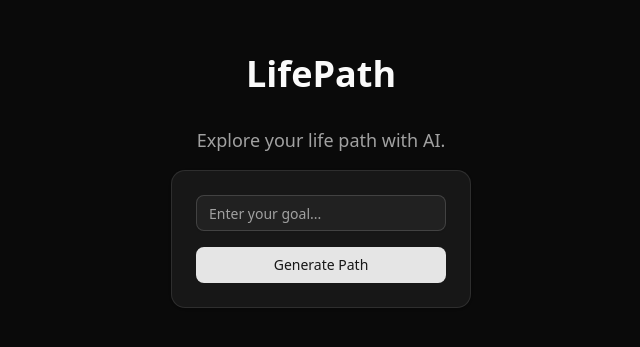
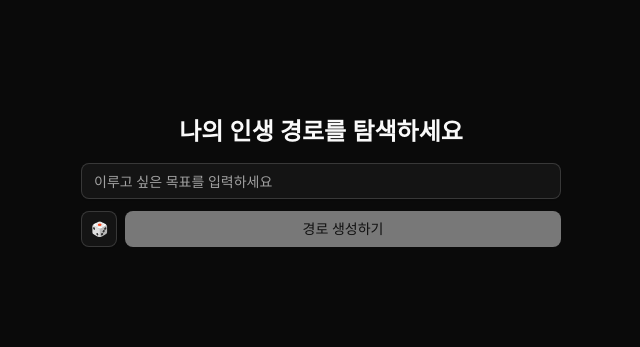
Before and after one commit to e7217/gemini-hkt, a Next.js app: page / in a window 1280 px wide. Shown: the part 219-566 px from the top of the page, without its empty margins (319-959 px from the left). Built offline with nearby package versions, Linux system fonts and the light colour scheme.

Commit message:
feat: implement 008-goal-input-ui

```diff
--- a/app/page.tsx
+++ b/app/page.tsx
@@ -1,18 +1,5 @@
-import { Button } from "@/components/ui/button";
-import { Input } from "@/components/ui/input";
-import { Card } from "@/components/ui/card";
+import { LifePathView } from '@/components/LifePathView';
 
-export default function Home() {
-  return (
-    <div className="min-h-screen bg-background text-foreground flex flex-col items-center justify-center p-8 gap-4">
-      <h1 className="text-4xl font-bold mb-4">LifePath</h1>
-      <p className="text-lg text-muted-foreground">
-        Explore your life path with AI.
-      </p>
-      <Card className="p-6 flex flex-col gap-4 min-w-[300px]">
-        <Input placeholder="Enter your goal..." />
-        <Button>Generate Path</Button>
-      </Card>
-    </div>
-  );
+export default function Page() {
+  return <LifePathView />;
 }
--- /dev/null
+++ b/components/GoalInput.tsx
@@ -0,0 +1,85 @@
+'use client';
+
+import { Input } from '@/components/ui/input';
+import { Button } from '@/components/ui/button';
+import { useLifePathStore } from '@/store/useLifePathStore';
+import { getRandomGoal } from '@/data/presets';
+import { Loader2 } from 'lucide-react';
+
+export function GoalInput() {
+  const goal = useLifePathStore((s) => s.goal);
+  const isLoading = useLifePathStore((s) => s.isLoading);
+  const error = useLifePathStore((s) => s.error);
+  const setGoal = useLifePathStore((s) => s.setGoal);
+  const generatePath = useLifePathStore((s) => s.generatePath);
+  const clearError = useLifePathStore((s) => s.clearError);
+
+  const handleSubmit = (e: React.FormEvent<HTMLFormElement>) => {
+    e.preventDefault();
+    void generatePath();
+  };
+
+  const handleRandomGoal = () => {
+    setGoal(getRandomGoal().title);
+  };
+
+  return (
+    <div className="min-h-screen flex items-center justify-center bg-background">
+      <div className="flex flex-col gap-4 w-full max-w-lg px-4">
+        <h1 className="text-2xl font-bold text-center text-foreground">
+          나의 인생 경로를 탐색하세요
+        </h1>
+        <form onSubmit={handleSubmit} className="flex flex-col gap-3">
+          <Input
+            type="text"
+            placeholder="이루고 싶은 목표를 입력하세요"
+            value={goal}
+            onChange={(e) => setGoal(e.target.value)}
+            disabled={isLoading}
+          />
+
+          <div className="flex gap-2">
+            <Button
+              type="button"
+              variant="outline"
+              size="icon"
+              onClick={handleRandomGoal}
+              disabled={isLoading}
+              aria-label="랜덤 목표 선택"
+            >
+              🎲
+            </Button>
+            <Button
+              type="submit"
+              disabled={isLoading || goal.trim() === ''}
+              className="flex-1"
+            >
+              {isLoading ? (
+                <span className="flex items-center gap-2">
+                  <Loader2 className="h-4 w-4 animate-spin" />
+                  생성 중...
+                </span>
+              ) : (
+                '경로 생성하기'
+              )}
+            </Button>
+          </div>
+
+          {error && (
+            <div className="flex items-center justify-between rounded-md bg-destructive/10 px-3 py-2 text-sm text-destructive mt-2">
+              <span>{error}</span>
+              <button
+                type="button"
+                onClick={clearError}
+                className="ml-2 font-bold hover:opacity-70"
+                aria-label="에러 닫기"
+              >
+                ×
+              </button>
+            </div>
+          )}
+        </form>
+      </div>
+    </div>
+  );
+}
--- /dev/null
+++ b/components/LifePathView.tsx
@@ -0,0 +1,29 @@
+'use client';
+
+import { useLifePathStore } from '@/store/useLifePathStore';
+import { GoalInput } from './GoalInput';
+
+export function LifePathView() {
+  const pathMap = useLifePathStore((s) => s.pathMap);
+
+  if (pathMap) {
+    return (
+      <div className="min-h-screen bg-background flex flex-col items-center justify-center p-8 gap-4">
+        <h1 className="text-2xl font-bold text-foreground mb-4">
+          경로가 생성되었습니다!
+        </h1>
+        <p className="text-foreground">
+          (경로 맵 렌더링은 FE-03 React Flow 맵 이슈에서 구현됩니다.)
+        </p>
+        <button
+          onClick={() => useLifePathStore.getState().reset()}
+          className="mt-4 px-4 py-2 bg-primary text-primary-foreground rounded-md"
+        >
+          다시 하기
+        </button>
+      </div>
+    );
+  }
+
+  return <GoalInput />;
+}
--- /dev/null
+++ b/store/useLifePathStore.ts
@@ -0,0 +1,49 @@
+import { create } from 'zustand';
+import type { PathMap } from '@/types/path';
+
+interface LifePathStore {
+  goal: string;
+  isLoading: boolean;
+  pathMap: PathMap | null;
+  error: string | null;
+  setGoal: (goal: string) => void;
+  generatePath: () => Promise<void>;
+  clearError: () => void;
+  reset: () => void;
+}
+
+const getErrorMessage = (err: unknown): string => {
+  if (err instanceof Response) {
+    if (err.status >= 500) return '서버 오류가 발생했습니다. 잠시 후 다시 시도해주세요.';
+    if (err.status >= 400) return '요청이 올바르지 않습니다. 목표를 다시 확인해주세요.';
+  }
+  return '경로 생성에 실패했습니다. 다시 시도해주세요.';
+};
+
+export const useLifePathStore = create<LifePathStore>((set, get) => ({
+  goal: '',
+  isLoading: false,
+  pathMap: null,
+  error: null,
+  setGoal: (goal) => set({ goal }),
+  generatePath: async () => {
+    if (get().goal.trim() === '') return;
+    set({ isLoading: true, error: null });
+    try {
+      const response = await fetch('/api/paths/simulate', {
+        method: 'POST',
+        headers: { 'Content-Type': 'application/json' },
+        body: JSON.stringify({ goal: get().goal })
+      });
+      if (!response.ok) {
+        throw response;
+      }
+      const data: PathMap = await response.json();
+      set({ pathMap: data, isLoading: false });
+    } catch (error) {
+      set({ error: getErrorMessage(error), isLoading: false });
+    }
+  },
+  clearError: () => set({ error: null }),
+  reset: () => set({ goal: '', isLoading: false, pathMap: null, error: null }),
+}));
```
